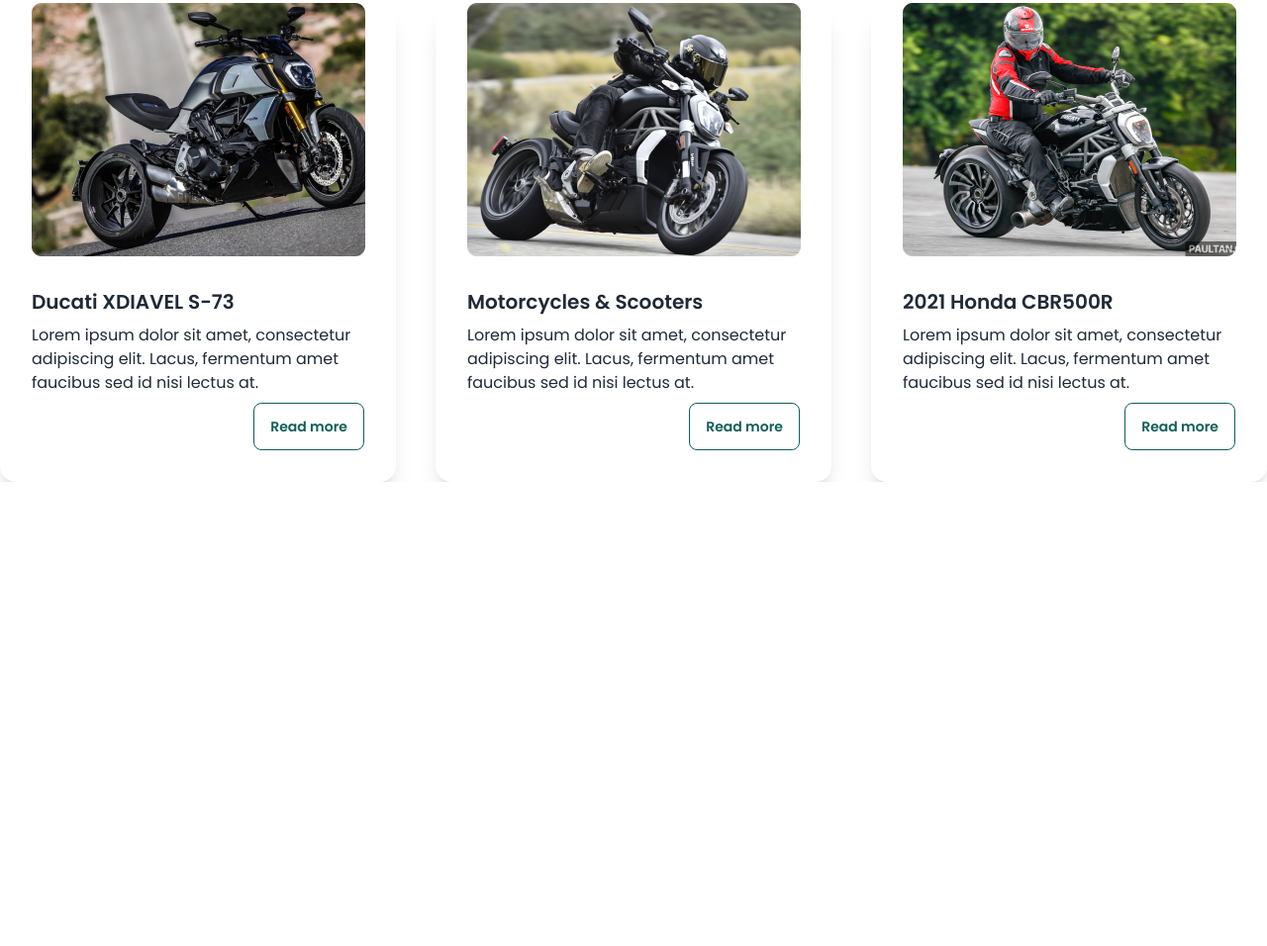
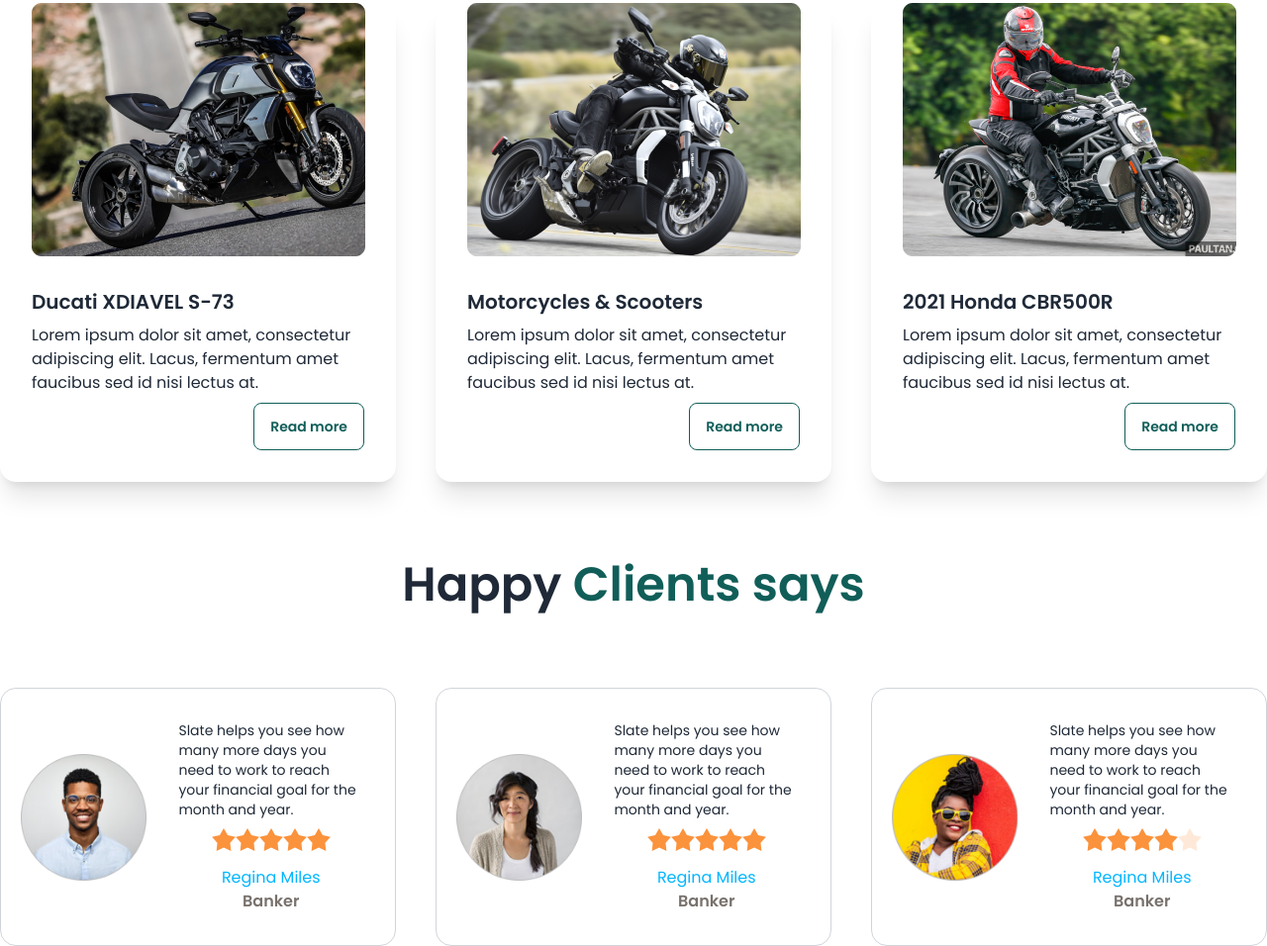
Before and after one commit to imtiazzahamedd/biker_zone, a plain HTML site: page index.html in a window 1280 px wide. Shown: the part 1302-2258 px from the top of the page at 99% size. Before the commit the page ends 1789 px from the top, so only its background shows below. Drawn offline with nearby package versions, Linux system fonts and the light colour scheme.

Commit message:
review section

```diff
--- a/index.html
+++ b/index.html
@@ -166,7 +166,7 @@
     <main class="md:container md:mx-auto">
       <!-- featured section -->
        <section>
-        <h3 class="lg:text-5xl text-3xl font-semibold text-center mt-8 lg:mt-20">Fetured Bikes In This Year</h3>
+        <h3 class="lg:text-5xl text-3xl font-semibold  text-center mt-8 lg:mt-20">Fetured Bikes In This Year</h3>
         <p class="text-teal-800 text-center mt-5 lg:mt-3">
           Best bike collection
         </p>
@@ -228,6 +228,114 @@
           </div>
 
         </section>
+        <!-- review section -->
+         <section class="lg:mt-20 mt-7">
+          <h3 class="lg:text-5xl text-4xl font-semibold text-center mb-7 lg:mt-20 lg:mb-20">Happy <span class="text-teal-800">Clients says</span></h3>
+          <div class="grid grid-cols-1 md:grid-cols-2 lg:grid-cols-3 lg:gap-10 gap-4">
+            <!-- card 1 -->
+            <div class="card card-side bg-base-100 border border-gray-300">
+              <figure>
+                <img
+                  src="images/others/user-1.png" class="w-50 pl-5"
+                  alt="Movie" />
+              </figure>
+              <div class="card-body">
+
+                <p class="lg:text-sm text-xs">Slate helps you see how
+                  many more days you need
+                  to work to reach your financial
+                  goal for the month and year.</p>
+                  <div class="ratings text-center">
+                    <div class="rating">
+                      <input type="radio" name="rating-2" class="mask mask-star-2 bg-orange-400" />
+                      <input
+                        type="radio"
+                        name="rating-2"
+                        class="mask mask-star-2 bg-orange-400"
+                         />
+                      <input type="radio" name="rating-2" class="mask mask-star-2 bg-orange-400" />
+                      <input type="radio" name="rating-2" class="mask mask-star-2 bg-orange-400" checked="checked"/>
+                      <input type="radio" name="rating-2" class="mask mask-star-2 bg-orange-400" />
+                    </div>
+                  </div>
+                <div class="text-center">
+                  <h3 class="text-info">Regina Miles</h3>
+                  <p class="text-stone-500 font-semibold">Banker</p>
+
+
+                </div>
+              </div>
+            </div>
+            <!-- card 2 -->
+            <div class="card card-side bg-base-100 border border-gray-300">
+              <figure>
+                <img
+                  src="images/others/user-2.png" class="w-50 pl-5"
+                  alt="Movie" />
+              </figure>
+              <div class="card-body">
+
+                <p class="lg:text-sm text-xs">Slate helps you see how
+                  many more days you need
+                  to work to reach your financial
+                  goal for the month and year.</p>
+                  <div class="ratings text-center">
+                    <div class="rating">
+                      <input type="radio" name="rating-2" class="mask mask-star-2 bg-orange-400" />
+                      <input
+                        type="radio"
+                        name="rating-2"
+                        class="mask mask-star-2 bg-orange-400"
+                         />
+                      <input type="radio" name="rating-2" class="mask mask-star-2 bg-orange-400" />
+                      <input type="radio" name="rating-2" class="mask mask-star-2 bg-orange-400" checked="checked"/>
+                      <input type="radio" name="rating-2" class="mask mask-star-2 bg-orange-400" />
+                    </div>
+                  </div>
+                <div class="text-center">
+                  <h3 class="text-info">Regina Miles</h3>
+                  <p class="text-stone-500 font-semibold">Banker</p>
+
+
+                </div>
+              </div>
+            </div>
+            <!-- card 3 -->
+            <div class="card card-side bg-base-100 border border-gray-300">
+              <figure>
+                <img
+                  src="images/others/user-3.png" class="w-50 pl-5"
+                  alt="Movie" />
+              </figure>
+              <div class="card-body">
+
+                <p class="lg:text-sm text-xs">Slate helps you see how
+                  many more days you need
+                  to work to reach your financial
+                  goal for the month and year.</p>
+                  <div class="ratings text-center">
+                    <div class="rating">
+                      <input type="radio" name="rating-2" class="mask mask-star-2 bg-orange-400" />
+                      <input
+                        type="radio"
+                        name="rating-2"
+                        class="mask mask-star-2 bg-orange-400"
+                         />
+                      <input type="radio" name="rating-2" class="mask mask-star-2 bg-orange-400" />
+                      <input type="radio" name="rating-2" class="mask mask-star-2 bg-orange-400" checked="checked"/>
+                      <input type="radio" name="rating-2" class="mask mask-star-2 bg-orange-400" />
+                    </div>
+                  </div>
+                <div class="text-center">
+                  <h3 class="text-info">Regina Miles</h3>
+                  <p class="text-stone-500 font-semibold">Banker</p>
+
+
+                </div>
+              </div>
+            </div>
+          </div>
+         </section>
 
     </main>
 
```
